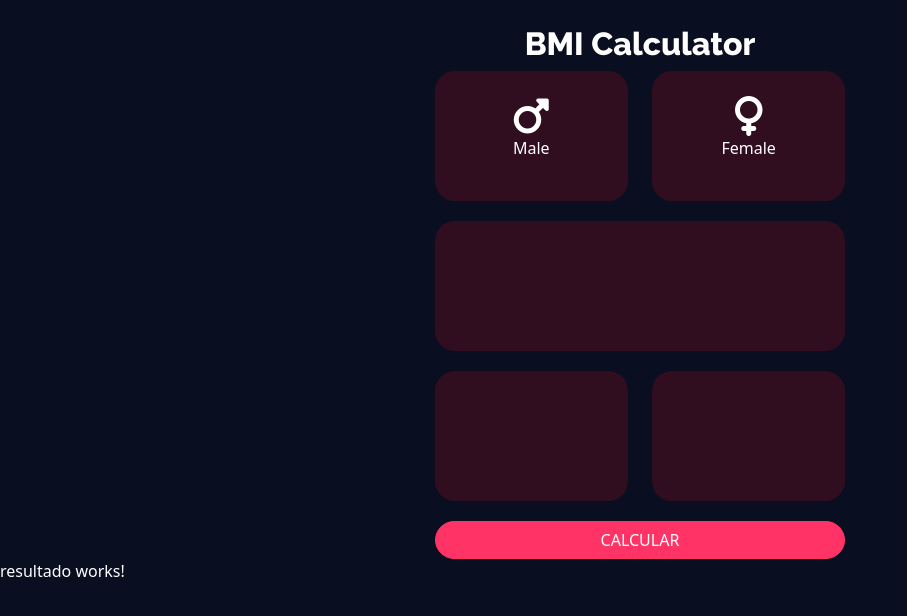
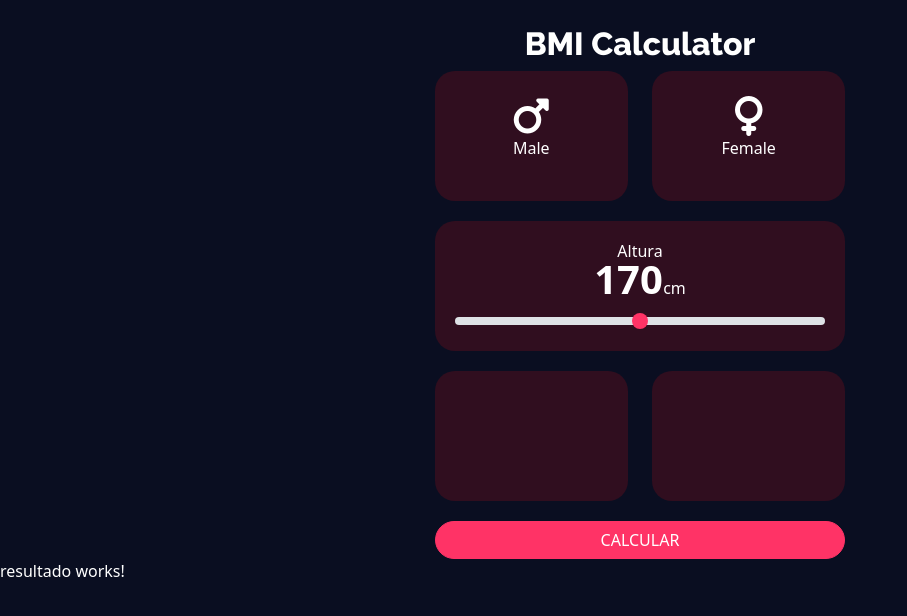
Before and after one commit to aheduardo5/BMICalculator, an Angular app: page / in a window 1280 px wide. Shown: the top 616 px of the page, without its empty margins (0-907 px from the left). Built offline with nearby package versions, Linux system fonts and the light colour scheme.

Commit message:
Height container has been created and styles has been added (pending to add logic)

```diff
--- a/src/app/components/inicio/inicio.component.css
+++ b/src/app/components/inicio/inicio.component.css
@@ -19,3 +19,22 @@
 .sexo{
     font-size: 40px;
 }
+
+.estiloNumero{
+    font-size: 40px;
+    font-weight: 800;
+    margin-top: -30px;
+}
+.cm{
+    font-size: 16px;
+    font-weight: 400;
+    margin-left: -10px;
+}
+
+.form-range{
+    padding: 0 20px;
+}
+
+input[type=range]::-webkit-slider-thumb{
+   background: #ff3366;
+}
--- a/src/app/components/inicio/inicio.component.html
+++ b/src/app/components/inicio/inicio.component.html
@@ -1,6 +1,7 @@
 <div class="row">
   <div class="col-lg-4 offset-lg-4 text-center">
     <h2 class="titulo">BMI Calculator</h2>
+    <!--GENDER CONTAINER STARTS-->
     <div class="row">
       <div class="col-lg-6">
         <div class="fondoItem">
@@ -19,11 +20,20 @@
         </div>
       </div>
     </div>
+    <!--GENDER CONTAINER ENDS-->
+    <!--HEIGHT CONTAINER STARTS-->
     <div class="row">
       <div class="col-lg-12">
-        <div class="fondoItem"></div>
+        <div class="fondoItem">
+          <div class="contenedor">
+            <p>Altura</p>
+            <div class="estiloNumero">170 <span class="cm">cm</span></div>
+            <input type="range" class="form-range" />
+        </div>
+        </div>
       </div>
     </div>
+    <!--GENDER CONTAINER ENDS-->
     <div class="row">
       <div class="col-lg-6">
         <div class="fondoItem"></div>
```
